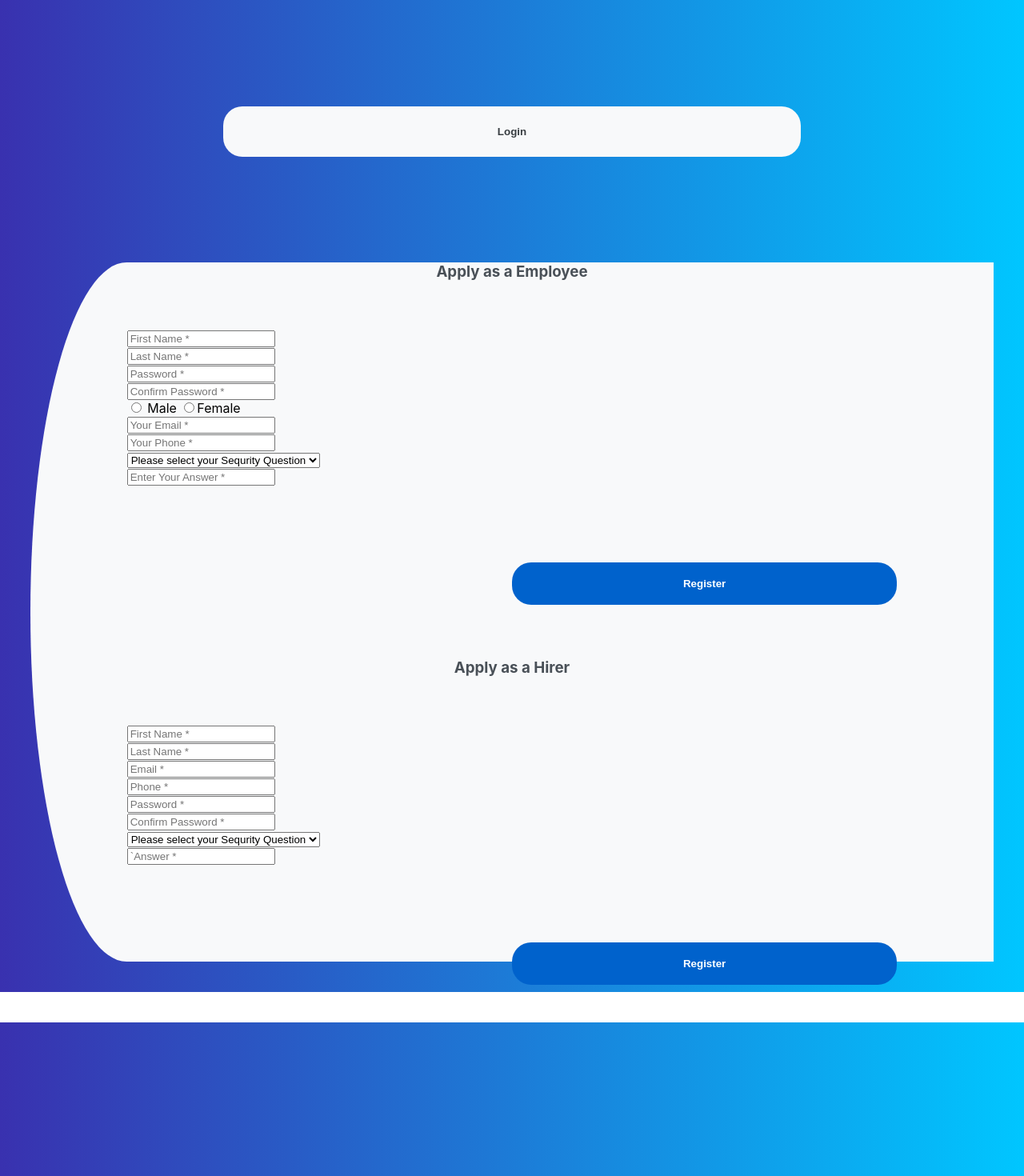
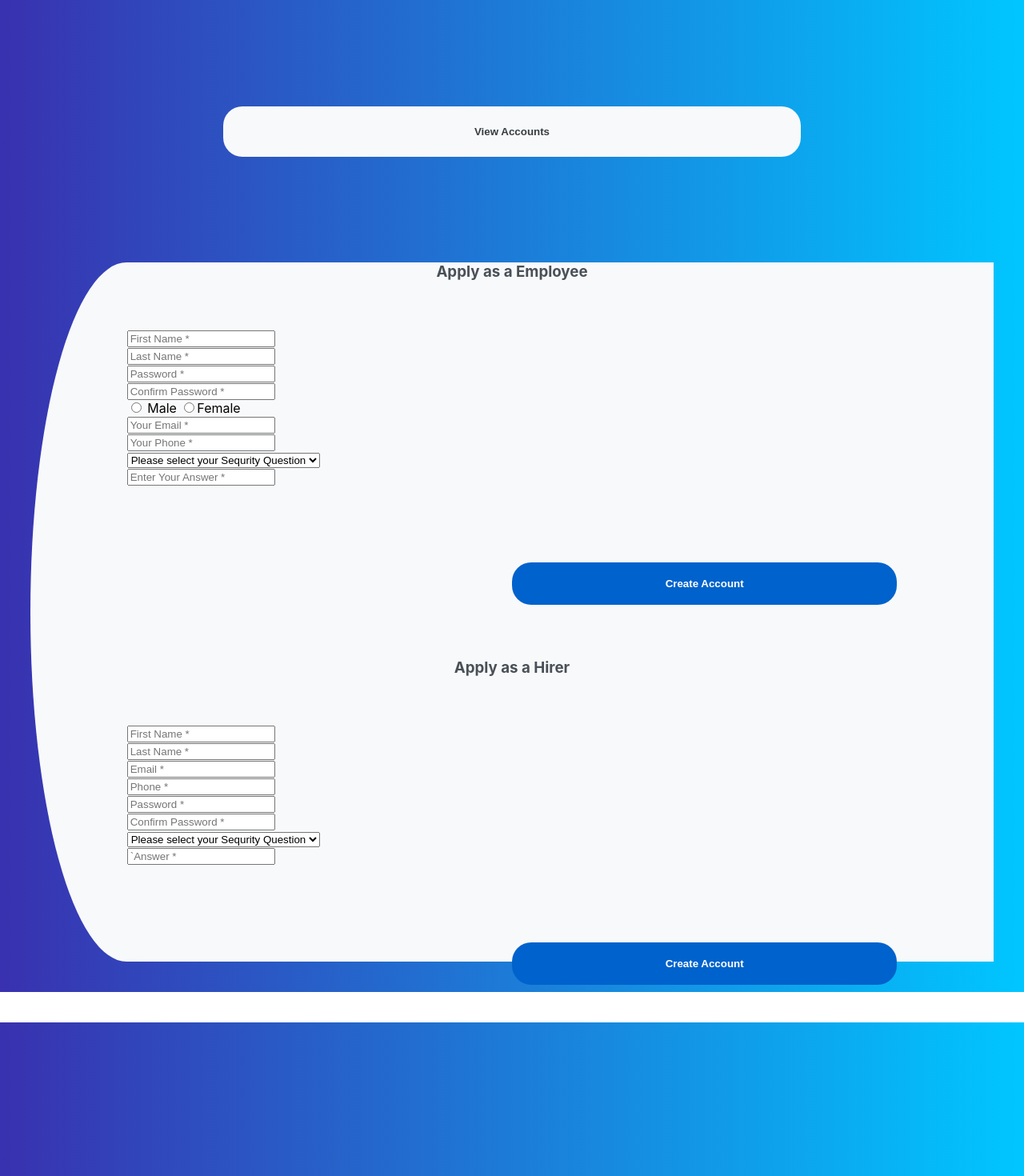
Before and after one commit to LontchiFrank/BankAccountDetail, a React (Create React App) app: page /form in a window 1280 px wide. Shown: the part 1100-2570 px from the top of the page at 80% size. Built offline with nearby package versions, Linux system fonts and the light colour scheme; the HTML template or start-up script is replaced by a standard one.

Commit message:
Accpunt Detail

```diff
--- a/src/pages/FormInput.jsx
+++ b/src/pages/FormInput.jsx
@@ -8,7 +8,7 @@ function FormInput() {
           <img src="https://image.ibb.co/n7oTvU/logo_white.png" alt="" />
           <h3>Welcome</h3>
           <p>You are 30 seconds away from earning your own money!</p>
-          <input type="submit" name="" value="Login" />
+          <input type="submit" name="" value="View Accounts" />
           <br />
         </div>
         <div class="col-md-9 register-right">
@@ -138,7 +138,11 @@ function FormInput() {
                       value=""
                     />
                   </div>
-                  <input type="submit" class="btnRegister" value="Register" />
+                  <input
+                    type="submit"
+                    class="btnRegister"
+                    value="Create Account"
+                  />
                 </div>
               </div>
             </div>
@@ -221,7 +225,11 @@ function FormInput() {
                       value=""
                     />
                   </div>
-                  <input type="submit" class="btnRegister" value="Register" />
+                  <input
+                    type="submit"
+                    class="btnRegister"
+                    value="Create Account"
+                  />
                 </div>
               </div>
             </div>
```
